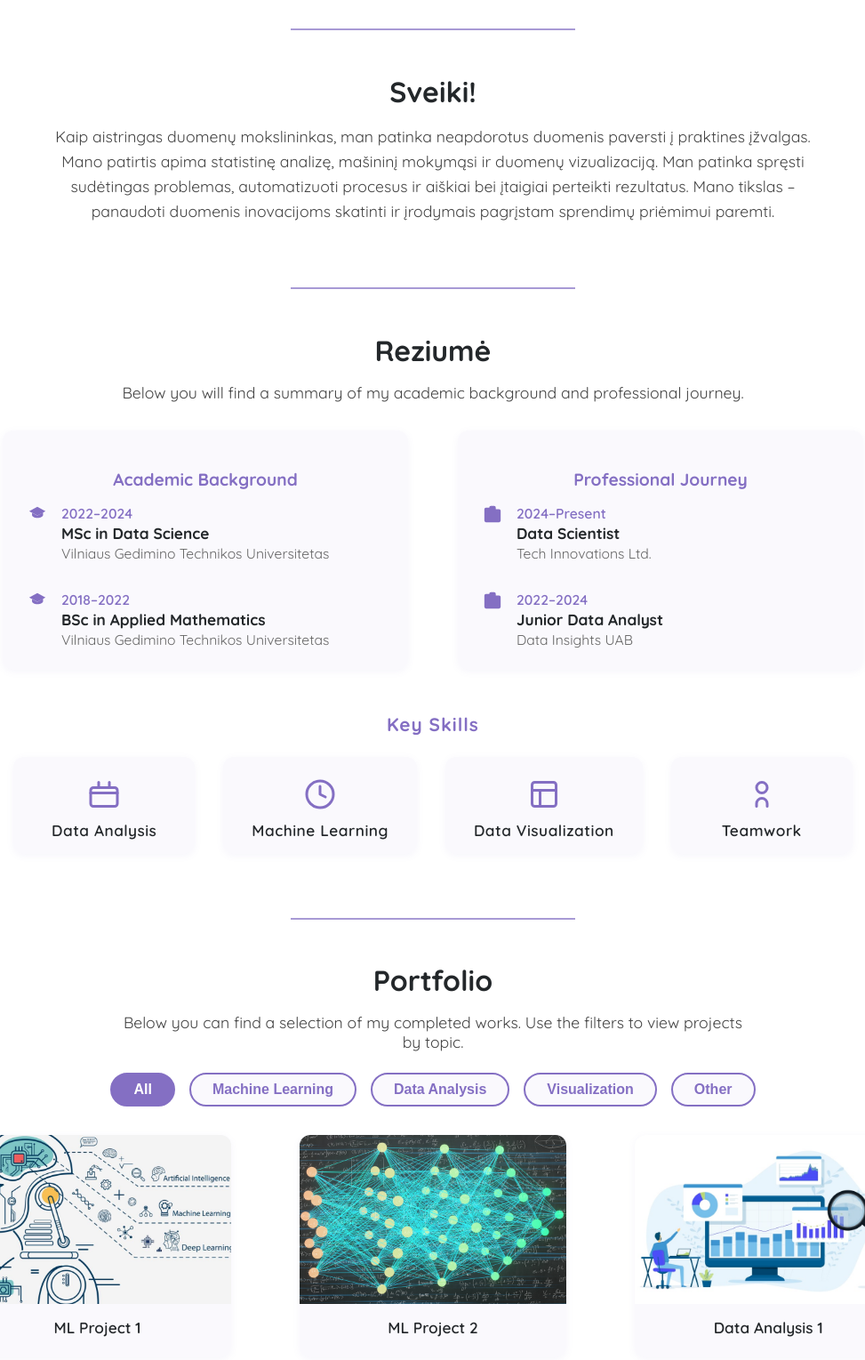
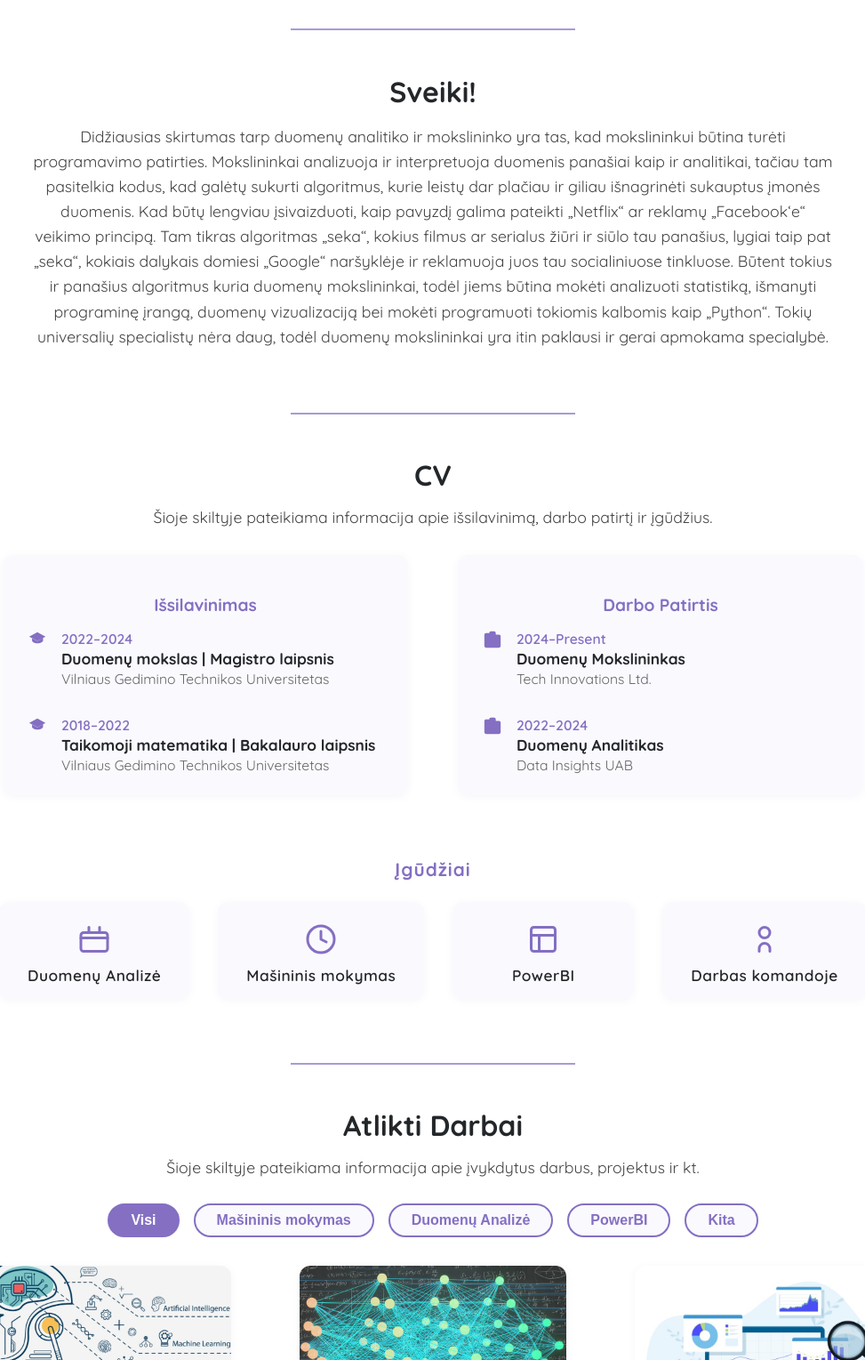
Before and after one commit to GabrielaVDD/GabrielaVDD.github.io, a plain HTML site: page index.html in a window 1280 px wide. Shown: the part 800-2329 px from the top of the page at 89% size, without its empty margins (153-1126 px from the left). Drawn offline with Linux system fonts and the light colour scheme.

Commit message:
Design update 2

```diff
--- a/index.html
+++ b/index.html
@@ -19,7 +19,7 @@
         <div class="header-name">VP</div>
         <nav class="header-nav">
             <a href="#about">Apie</a>
-            <a href="#resume">Reziumė</a>
+            <a href="#resume">CV</a>
             <a href="#portfolio">Atlikti darbai</a>
             <a href="#contact">Atsiliepimai</a>
         </nav>
@@ -57,17 +57,30 @@
     <section id="about" class="main-section">
         <h2 class="about-heading">Sveiki!</h2>
         <p class="about-paragraph">
-            Kaip aistringas duomenų mokslininkas, man patinka neapdorotus duomenis paversti į praktines įžvalgas. Mano patirtis apima statistinę analizę, mašininį mokymąsi ir duomenų vizualizaciją. Man patinka spręsti sudėtingas problemas, automatizuoti procesus ir aiškiai bei įtaigiai perteikti rezultatus. Mano tikslas – panaudoti duomenis inovacijoms skatinti ir įrodymais pagrįstam sprendimų priėmimui paremti.        </p>
-    </section>
+            Didžiausias skirtumas tarp duomenų analitiko ir mokslininko yra tas, kad
+            mokslininkui būtina turėti programavimo patirties. Mokslininkai analizuoja
+            ir interpretuoja duomenis panašiai kaip ir analitikai, tačiau tam pasitelkia
+            kodus, kad galėtų sukurti algoritmus, kurie leistų dar plačiau ir giliau
+            išnagrinėti sukauptus įmonės duomenis. Kad būtų lengviau įsivaizduoti, kaip
+            pavyzdį galima pateikti „Netflix“ ar reklamų „Facebook‘e“ veikimo principą.
+            Tam tikras algoritmas „seka“, kokius filmus ar serialus žiūri ir siūlo tau
+            panašius, lygiai taip pat „seka“, kokiais dalykais domiesi „Google“ naršyklėje
+            ir reklamuoja juos tau socialiniuose tinkluose. Būtent tokius ir panašius
+            algoritmus kuria duomenų mokslininkai, todėl jiems būtina mokėti analizuoti
+            statistiką, išmanyti programinę įrangą, duomenų vizualizaciją bei mokėti
+            programuoti tokiomis kalbomis kaip „Python“. Tokių universalių specialistų
+            nėra daug, todėl duomenų mokslininkai yra itin paklausi ir gerai apmokama
+            specialybė.
+        </section>
     <hr class="section-divider">
 
     <!-- Sections for scrolling -->
     <section id="resume" class="main-section">
-        <h2 class="resume-heading">Reziumė</h2>
-        <p class="resume-intro">Below you will find a summary of my academic background and professional journey.</p>
+        <h2 class="resume-heading">CV</h2>
+        <p class="resume-intro">Šioje skiltyje pateikiama informacija apie išsilavinimą, darbo patirtį ir įgūdžius.</p>
         <div class="resume-columns">
             <div class="resume-col resume-education">
-                <h3>Academic Background</h3>
+                <h3>Išsilavinimas</h3>
                 <div class="timeline no-line">
                     <div class="timeline-item">
                         <span class="timeline-marker">
@@ -76,7 +89,7 @@
                         </span>
                         <div class="timeline-content">
                             <span class="timeline-date">2022–2024</span>
-                            <span class="timeline-title">MSc in Data Science</span>
+                            <span class="timeline-title">Duomenų mokslas | Magistro laipsnis</span>
                             <span class="timeline-place">Vilniaus Gedimino Technikos Universitetas</span>
                         </div>
                     </div>
@@ -87,14 +100,14 @@
                         </span>
                         <div class="timeline-content">
                             <span class="timeline-date">2018–2022</span>
-                            <span class="timeline-title">BSc in Applied Mathematics</span>
+                            <span class="timeline-title">Taikomoji matematika | Bakalauro laipsnis</span>
                             <span class="timeline-place">Vilniaus Gedimino Technikos Universitetas</span>
                         </div>
                     </div>
                 </div>
             </div>
             <div class="resume-col resume-experience">
-                <h3>Professional Journey</h3>
+                <h3>Darbo Patirtis</h3>
                 <div class="timeline no-line">
                     <div class="timeline-item">
                         <span class="timeline-marker">
@@ -103,7 +116,7 @@
                         </span>
                         <div class="timeline-content">
                             <span class="timeline-date">2024–Present</span>
-                            <span class="timeline-title">Data Scientist</span>
+                            <span class="timeline-title">Duomenų Mokslininkas</span>
                             <span class="timeline-place">Tech Innovations Ltd.</span>
                         </div>
                     </div>
@@ -114,7 +127,7 @@
                         </span>
                         <div class="timeline-content">
                             <span class="timeline-date">2022–2024</span>
-                            <span class="timeline-title">Junior Data Analyst</span>
+                            <span class="timeline-title">Duomenų Analitikas</span>
                             <span class="timeline-place">Data Insights UAB</span>
                         </div>
                     </div>
@@ -122,23 +135,23 @@
             </div>
         </div>
         <div class="resume-skills">
-            <h3 class="skills-heading">Key Skills</h3>
+            <h3 class="skills-heading">Įgūdžiai</h3>
             <div class="skills-list">
                 <div class="skill-card">
                     <svg width="36" height="36" viewBox="0 0 24 24" fill="none" stroke="#846fc3" stroke-width="2" stroke-linecap="round" stroke-linejoin="round"><rect x="2" y="7" width="20" height="14" rx="2"/><path d="M16 3v4"/><path d="M8 3v4"/><path d="M2 11h20"/></svg>
-                    <span>Data Analysis</span>
+                    <span>Duomenų Analizė</span>
                 </div>
                 <div class="skill-card">
                     <svg width="36" height="36" viewBox="0 0 24 24" fill="none" stroke="#846fc3" stroke-width="2" stroke-linecap="round" stroke-linejoin="round"><circle cx="12" cy="12" r="10"/><path d="M12 6v6l4 2"/></svg>
-                    <span>Machine Learning</span>
+                    <span>Mašininis mokymas</span>
                 </div>
                 <div class="skill-card">
                     <svg width="36" height="36" viewBox="0 0 24 24" fill="none" stroke="#846fc3" stroke-width="2" stroke-linecap="round" stroke-linejoin="round"><rect x="3" y="3" width="18" height="18" rx="2"/><path d="M3 9h18"/><path d="M9 21V9"/></svg>
-                    <span>Data Visualization</span>
+                    <span>PowerBI</span>
                 </div>
                 <div class="skill-card">
                     <svg width="36" height="36" viewBox="0 0 24 24" fill="none" stroke="#846fc3" stroke-width="2" stroke-linecap="round" stroke-linejoin="round"><path d="M16 21v-2a4 4 0 0 0-8 0v2"/><circle cx="12" cy="7" r="4"/></svg>
-                    <span>Teamwork</span>
+                    <span>Darbas komandoje</span>
                 </div>
             </div>
         </div>
@@ -146,39 +159,39 @@
     <hr class="section-divider">
 
     <section id="portfolio" class="main-section">
-        <h2 class="portfolio-heading">Portfolio</h2>
-        <p class="portfolio-intro">Below you can find a selection of my completed works. Use the filters to view projects by topic.</p>
+        <h2 class="portfolio-heading">Atlikti Darbai</h2>
+        <p class="portfolio-intro">Šioje skiltyje pateikiama informacija apie įvykdytus darbus, projektus ir kt.</p>
         <div class="portfolio-filters">
-            <button class="filter-btn active" data-filter="all">All</button>
-            <button class="filter-btn" data-filter="ml">Machine Learning</button>
-            <button class="filter-btn" data-filter="da">Data Analysis</button>
-            <button class="filter-btn" data-filter="viz">Visualization</button>
-            <button class="filter-btn" data-filter="other">Other</button>
+            <button class="filter-btn active" data-filter="all">Visi</button>
+            <button class="filter-btn" data-filter="ml">Mašininis mokymas</button>
+            <button class="filter-btn" data-filter="da">Duomenų Analizė</button>
+            <button class="filter-btn" data-filter="viz">PowerBI</button>
+            <button class="filter-btn" data-filter="other">Kita</button>
         </div>
         <div class="portfolio-gallery">
             <div class="portfolio-item" data-topic="ml">
                 <img src="images/ML_1.jpg" alt="Project 1">
-                <div class="portfolio-caption">ML Project 1</div>
+                <div class="portfolio-caption">MM projektas 1</div>
             </div>
             <div class="portfolio-item" data-topic="ml">
                 <img src="images/ML_2.jpg" alt="Project 2">
-                <div class="portfolio-caption">ML Project 2</div>
+                <div class="portfolio-caption">MM projektas 2</div>
             </div>
             <div class="portfolio-item" data-topic="da">
                 <img src="images/DA_1.jpg" alt="Project 3">
-                <div class="portfolio-caption">Data Analysis 1</div>
+                <div class="portfolio-caption">Duomenų Analizė 1</div>
             </div>
             <div class="portfolio-item" data-topic="viz">
                 <img src="images/DA_2.jpg" alt="Project 4">
-                <div class="portfolio-caption">Visualization 1</div>
+                <div class="portfolio-caption">PowerBI</div>
             </div>
             <div class="portfolio-item" data-topic="da">
                 <img src="images/visualization.png" alt="Project 5">
-                <div class="portfolio-caption">Data Analysis 2</div>
+                <div class="portfolio-caption">Duomenų Analizė 2</div>
             </div>
             <div class="portfolio-item" data-topic="other">
                 <img src="images/other.jpg" alt="Project 6">
-                <div class="portfolio-caption">Other Project</div>
+                <div class="portfolio-caption">Kita</div>
             </div>
         </div>
     </section>
@@ -189,26 +202,26 @@
         <form class="contact-form">
             <div class="form-row">
                 <div class="form-group">
-                    <label for="contact-name">Name</label>
+                    <label for="contact-name">Vardas</label>
                     <input type="text" id="contact-name" name="contact-name" required>
                 </div>
                 <div class="form-group">
-                    <label for="contact-surname">Surname</label>
+                    <label for="contact-surname">Pavardė</label>
                     <input type="text" id="contact-surname" name="contact-surname" required>
                 </div>
             </div>
             <div class="form-row">
                 <div class="form-group">
-                    <label for="contact-email">Email</label>
+                    <label for="contact-email">El. paštas</label>
                     <input type="email" id="contact-email" name="contact-email" required>
                 </div>
                 <div class="form-group">
-                    <label for="contact-phone">Phone Number</label>
+                    <label for="contact-phone">Telefono numeris</label>
                     <input type="tel" id="contact-phone" name="contact-phone">
                 </div>
             </div>
             <div class="form-group">
-                <label>How would you rate your experience with this site?</label>
+                <label>Kaip vertinate šios svetainės veikimą?</label>
                 <div class="rating-row">
                     <!-- Radio buttons 1-10 -->
                     <div class="rating-group">
@@ -226,7 +239,7 @@
                 </div>
             </div>
             <div class="form-group">
-                <label>How likely are you to recommend this site?</label>
+                <label>Kaip vertinate šios svetainės dizainą?</label>
                 <div class="rating-row">
                     <div class="rating-group">
                         <input type="radio" id="rating2-1" name="rating2" value="1" required><label for="rating2-1">1</label>
@@ -243,7 +256,7 @@
                 </div>
             </div>
             <div class="form-group">
-                <label>How do you rate the design?</label>
+                <label>Kaip vertinate šios svetainės pritaikomumą skirtingų įrenginių ekranams?</label>
                 <div class="rating-row">
                     <div class="rating-group">
                         <input type="radio" id="rating3-1" name="rating3" value="1" required><label for="rating3-1">1</label>
@@ -266,6 +279,6 @@
 </body>
     <footer class="site-footer">
         <div class="footer-main">&copy; 2025 All rights reserved</div>
-        <div class="footer-designer">Designed by Vardenis Pavardenis</div>
+        <div class="footer-designer">Svetainės kūrėjas Vardenis Pavardenis</div>
     </footer>
 </html>
--- a/styles.css
+++ b/styles.css
@@ -131,7 +131,7 @@ html {
 	text-align: center;
 	color: #444;
 	font-size: 1.1em;
-	margin: 0 auto 24px auto;
+	margin: 0 auto 30px auto;
 	max-width: 700px;
 }
 .portfolio-filters {
@@ -205,6 +205,7 @@ html {
 .skills-heading {
 	color: #846fc3;
 	font-size: 1.3em;
+    margin-top: 70px;
 	margin-bottom: 24px;
 	font-weight: 700;
 	letter-spacing: 1px;
```
